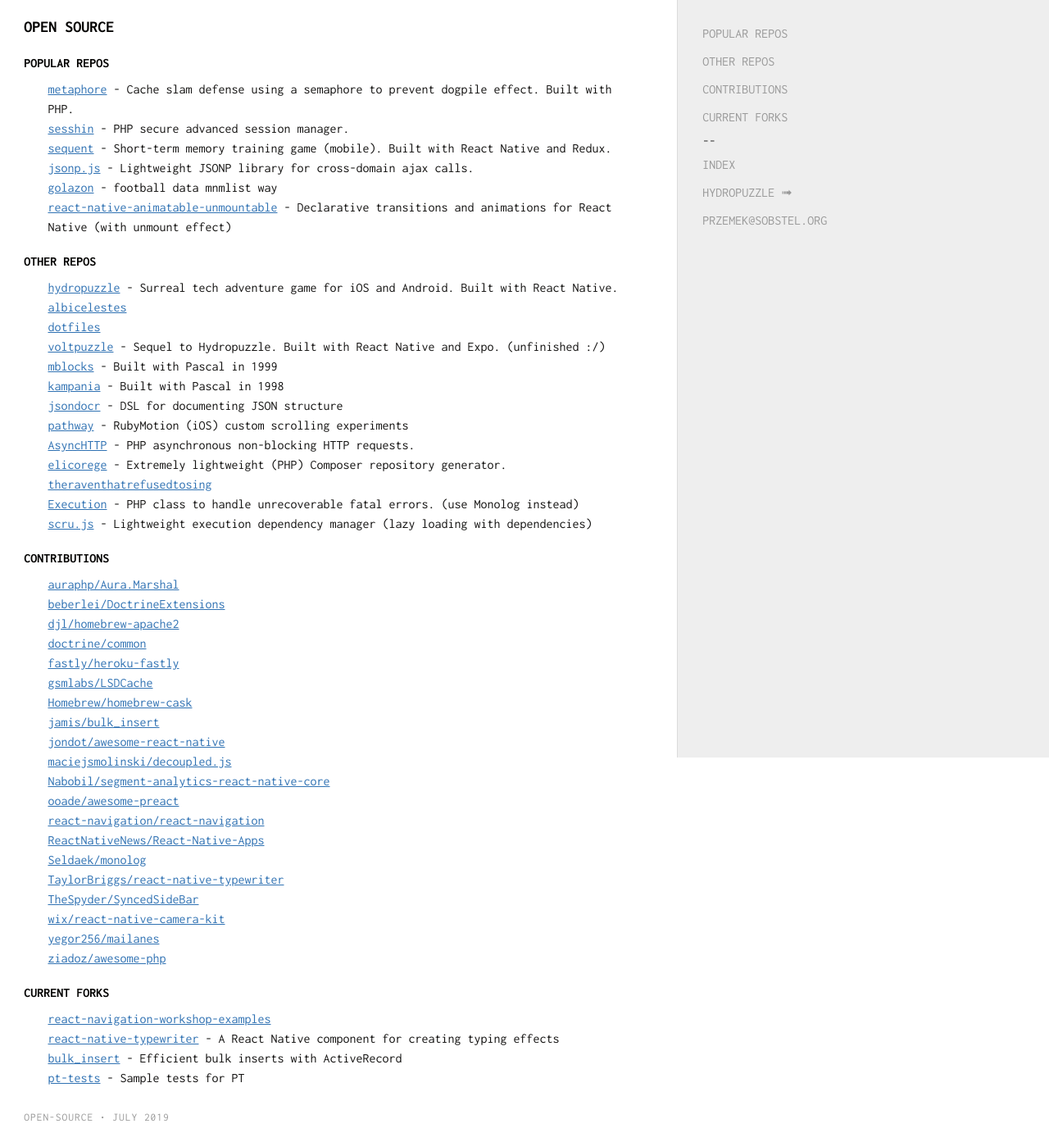
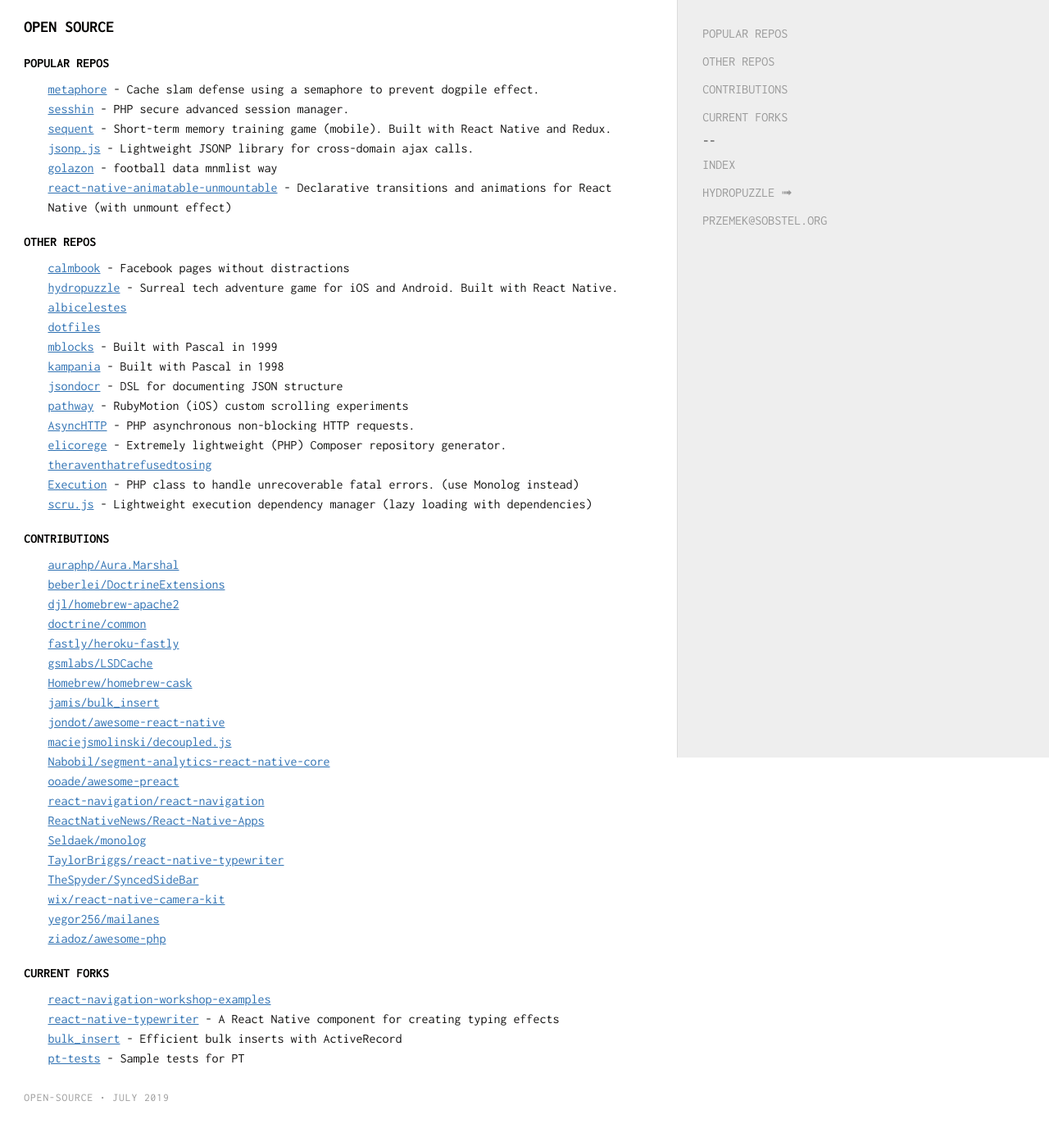
Before and after one commit to sobstel/sobstel.github.com, a Jekyll site: the page built from open-source.html, in a window 1280 px wide. Shown: the whole page at 82% size. Built offline with Jekyll 4.4.1, drawn with Linux system fonts in a browser that asks for light colours; after the commit the page ends 1369 px from its top, so only the background shows below that.

```diff
--- a/_data/other_repos.yml
+++ b/_data/other_repos.yml
@@ -1,4 +1,10 @@
 ---
+- name: calmbook
+  full_name: sobstel/calmbook
+  html_url: https://github.com/sobstel/calmbook
+  description: Facebook pages without distractions
+  fork: false
+  stargazers_count: 3
 - name: hydropuzzle
   full_name: sobstel/hydropuzzle
   html_url: https://github.com/sobstel/hydropuzzle
@@ -17,13 +23,6 @@
   description:
   fork: false
   stargazers_count: 0
-- name: voltpuzzle
-  full_name: sobstel/voltpuzzle
-  html_url: https://github.com/sobstel/voltpuzzle
-  description: Sequel to Hydropuzzle. Built with React Native and Expo. (unfinished
-    :/)
-  fork: false
-  stargazers_count: 1
 - name: mblocks
   full_name: sobstel/mblocks
   html_url: https://github.com/sobstel/mblocks
--- a/_data/popular_repos.yml
+++ b/_data/popular_repos.yml
@@ -15,10 +15,9 @@
 - name: metaphore
   full_name: sobstel/metaphore
   html_url: https://github.com/sobstel/metaphore
-  description: Cache slam defense using a semaphore to prevent dogpile effect. Built
-    with PHP.
+  description: Cache slam defense using a semaphore to prevent dogpile effect.
   fork: false
-  stargazers_count: 89
+  stargazers_count: 91
 - name: sesshin
   full_name: sobstel/sesshin
   html_url: https://github.com/sobstel/sesshin
```
